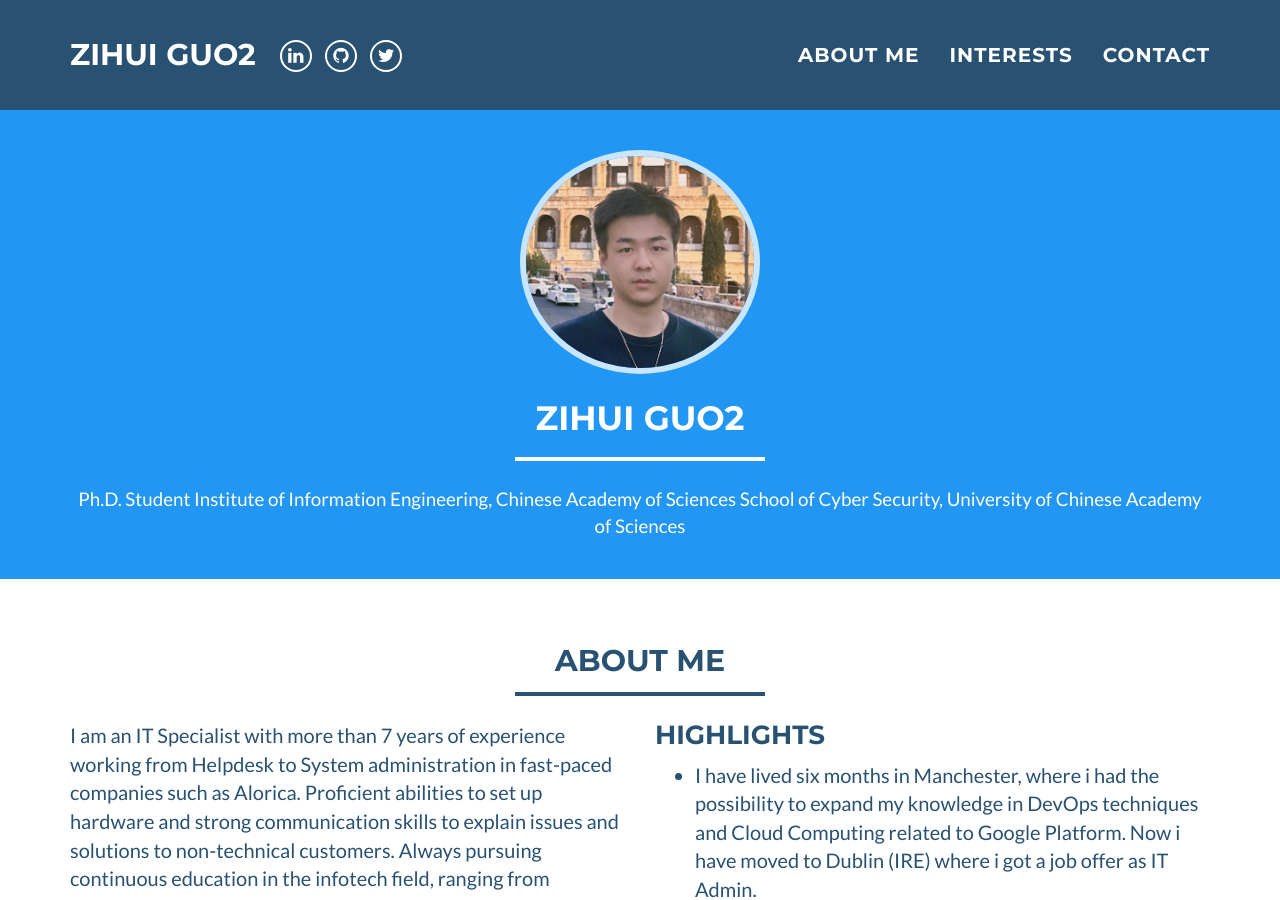
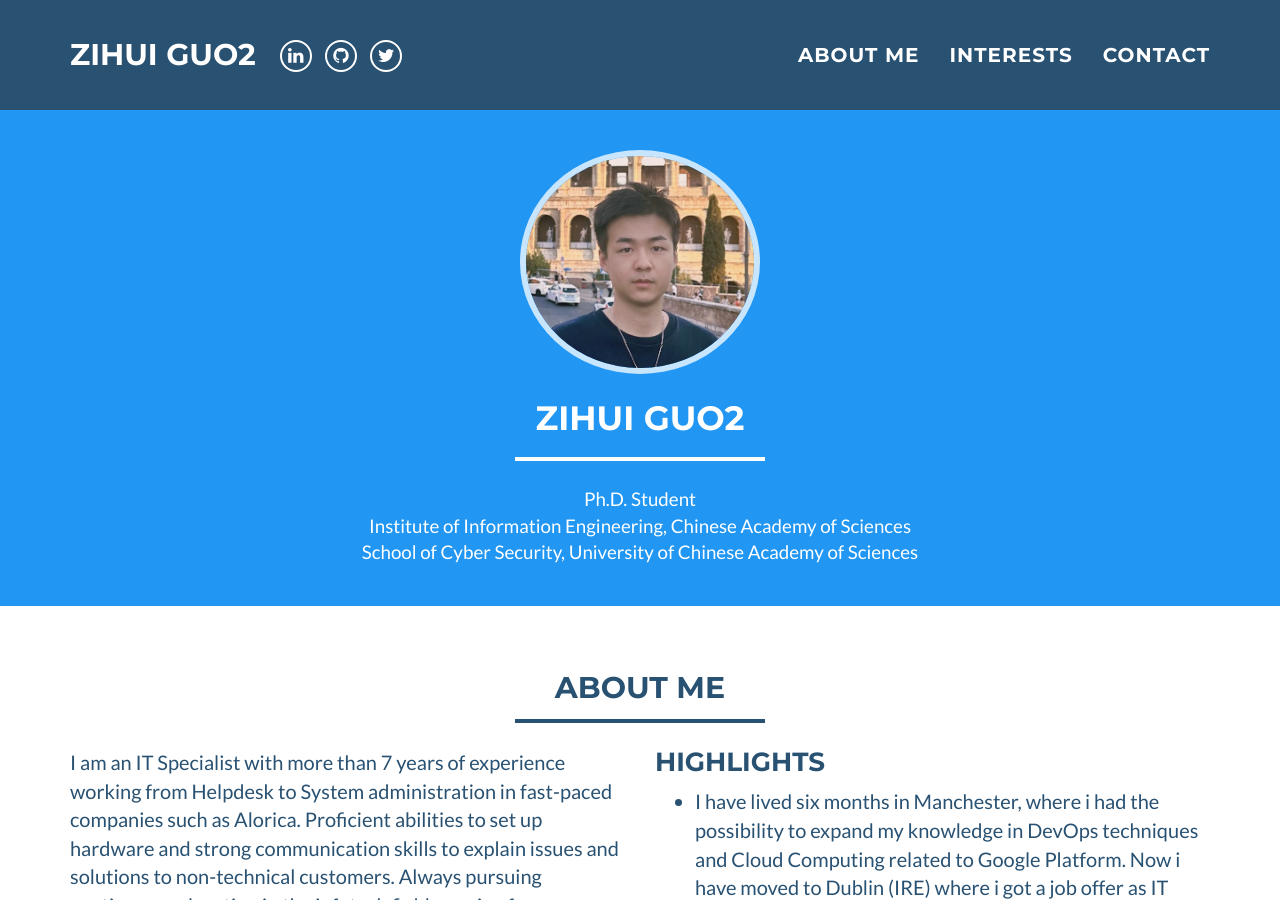
Before and after one commit to youzi27/youzi27.github.io, a Jekyll site: the page built from index.html, in a window 1280 px wide and 900 px high. Built offline with Jekyll 4.4.1, drawn with Linux system fonts in a browser that asks for light colours.

Commit message:
Initial resume3

```diff
--- a/_config.yml
+++ b/_config.yml
@@ -3,10 +3,8 @@
 email: guozihui@iie.ac.cn
 #canonical_url: https://edwinexemplar.com
 keywords: "Networking, Cloud computing, Web Development"
-skills: |
-  Ph.D. Student
-  Institute of Information Engineering, Chinese Academy of Sciences
-  School of Cyber Security, University of Chinese Academy of Sciences
+skills: "Ph.D. Student<br>Institute of Information Engineering, Chinese Academy of Sciences<br>School of Cyber Security, University of Chinese Academy of Sciences"
+
 
 baseurl:
 
```
